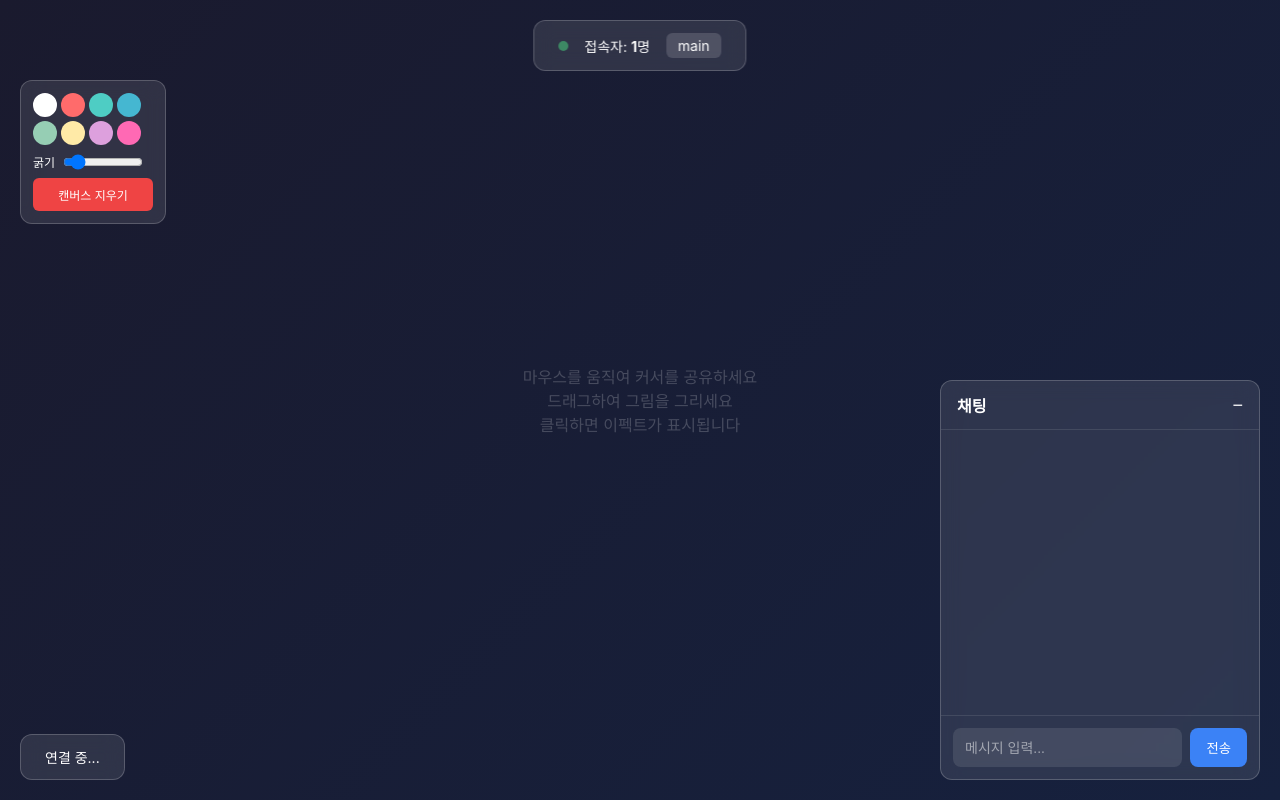
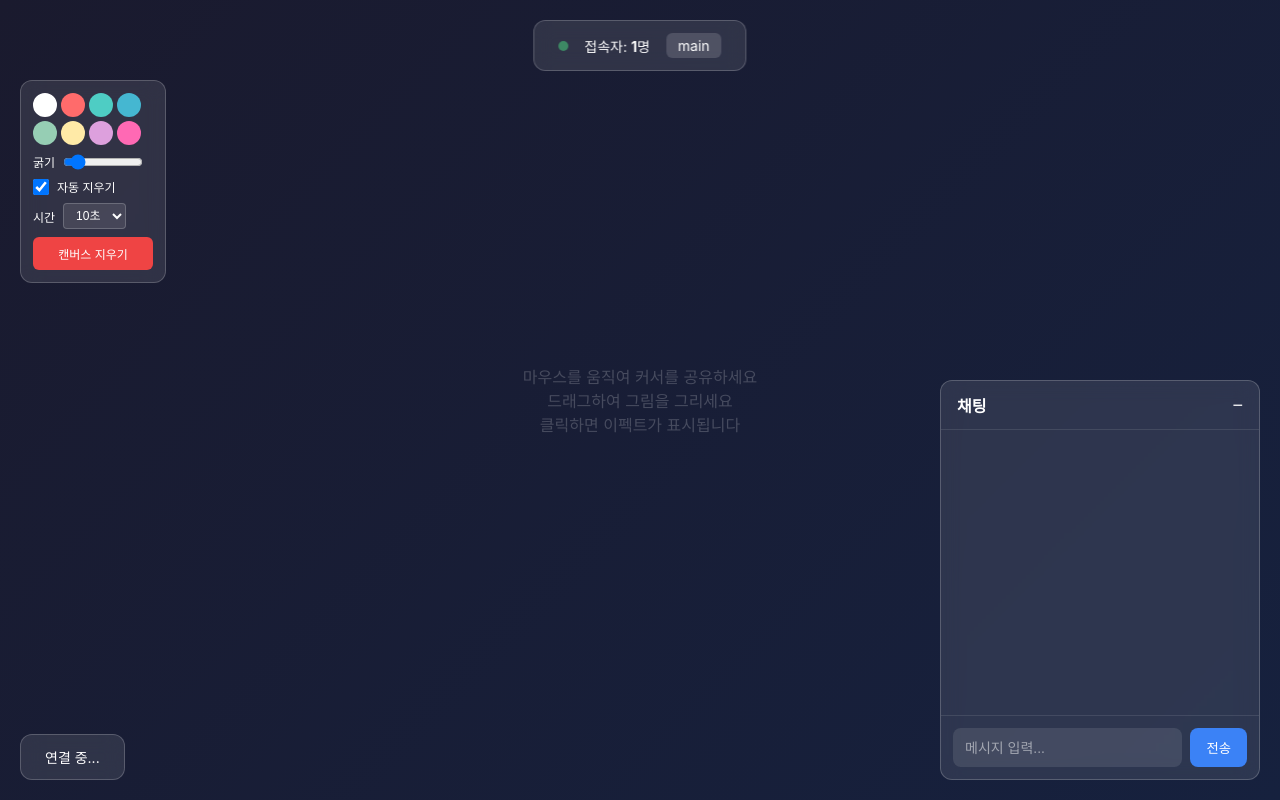
Before and after one commit to sinbla78/nodeCrud, a website: page public/index.html in a window 1280 px wide. Drawn offline with nearby package versions, Linux system fonts and the light colour scheme; no server answers.

Commit message:
Auto stash before checking out "origin/main"

```diff
--- a/public/index.html
+++ b/public/index.html
@@ -220,6 +220,37 @@
 
     .clear-btn:hover {
       background: #dc2626;
+    }
+
+    .fade-toggle {
+      display: flex;
+      align-items: center;
+      gap: 8px;
+      color: white;
+      font-size: 12px;
+    }
+
+    .fade-toggle input {
+      width: 16px;
+      height: 16px;
+      cursor: pointer;
+    }
+
+    .fade-time {
+      display: flex;
+      align-items: center;
+      gap: 8px;
+      color: white;
+      font-size: 12px;
+    }
+
+    .fade-time select {
+      background: rgba(255, 255, 255, 0.1);
+      border: 1px solid rgba(255, 255, 255, 0.2);
+      color: white;
+      padding: 4px 8px;
+      border-radius: 4px;
+      font-size: 12px;
     }
 
     /* Chat Panel */
@@ -466,6 +497,20 @@
       <span>굵기</span>
       <input type="range" id="brushSize" min="1" max="20" value="3">
     </div>
+    <div class="fade-toggle">
+      <input type="checkbox" id="fadeToggle" checked>
+      <span>자동 지우기</span>
+    </div>
+    <div class="fade-time" id="fadeTimeContainer">
+      <span>시간</span>
+      <select id="fadeTime">
+        <option value="5000">5초</option>
+        <option value="10000" selected>10초</option>
+        <option value="20000">20초</option>
+        <option value="30000">30초</option>
+        <option value="60000">1분</option>
+      </select>
+    </div>
     <button class="clear-btn" onclick="clearCanvas()">캔버스 지우기</button>
   </div>
 
@@ -526,12 +571,13 @@
 
     // Drawing state
     const DRAW_COLORS = ['#ffffff', '#ff6b6b', '#4ecdc4', '#45b7d1', '#96ceb4', '#ffeaa7', '#dda0dd', '#ff69b4'];
-    const DRAW_EXPIRE_MS = 10000; // 10초 후 사라짐
+    let drawExpireMs = 10000;
+    let fadeEnabled = true;
     let drawColor = '#ffffff';
     let brushSize = 3;
     let isDrawing = false;
     let lastPos = null;
-    const drawings = new Map(); // id -> {from, to, color, width, timestamp}
+    const drawings = new Map();
 
     // Initialize canvas
     function resizeCanvas() {
@@ -557,6 +603,19 @@
 
     document.getElementById('brushSize').addEventListener('input', (e) => {
       brushSize = parseInt(e.target.value);
+    });
+
+    const fadeToggleEl = document.getElementById('fadeToggle');
+    const fadeTimeEl = document.getElementById('fadeTime');
+    const fadeTimeContainerEl = document.getElementById('fadeTimeContainer');
+
+    fadeToggleEl.addEventListener('change', (e) => {
+      fadeEnabled = e.target.checked;
+      fadeTimeContainerEl.style.opacity = fadeEnabled ? '1' : '0.5';
+    });
+
+    fadeTimeEl.addEventListener('change', (e) => {
+      drawExpireMs = parseInt(e.target.value);
     });
 
     // Socket events
@@ -714,18 +773,21 @@
       const now = Date.now();
 
       drawings.forEach((drawing, id) => {
+        if (fadeEnabled) {
           const age = now - drawing.timestamp;
-        if (age >= DRAW_EXPIRE_MS) {
+          if (age >= drawExpireMs) {
             drawings.delete(id);
             return;
           }
-        // 마지막 3초 동안 페이드 아웃
-        const fadeStart = DRAW_EXPIRE_MS - 3000;
+          const fadeStart = drawExpireMs * 0.7;
           let opacity = 1;
           if (age > fadeStart) {
-          opacity = 1 - ((age - fadeStart) / 3000);
+            opacity = 1 - ((age - fadeStart) / (drawExpireMs * 0.3));
           }
           drawLine(drawing.from, drawing.to, drawing.color, drawing.width, opacity);
+        } else {
+          drawLine(drawing.from, drawing.to, drawing.color, drawing.width, 1);
+        }
       });
 
       requestAnimationFrame(renderCanvas);
```
Lines whose indentation alone changed are shown as unchanged.
